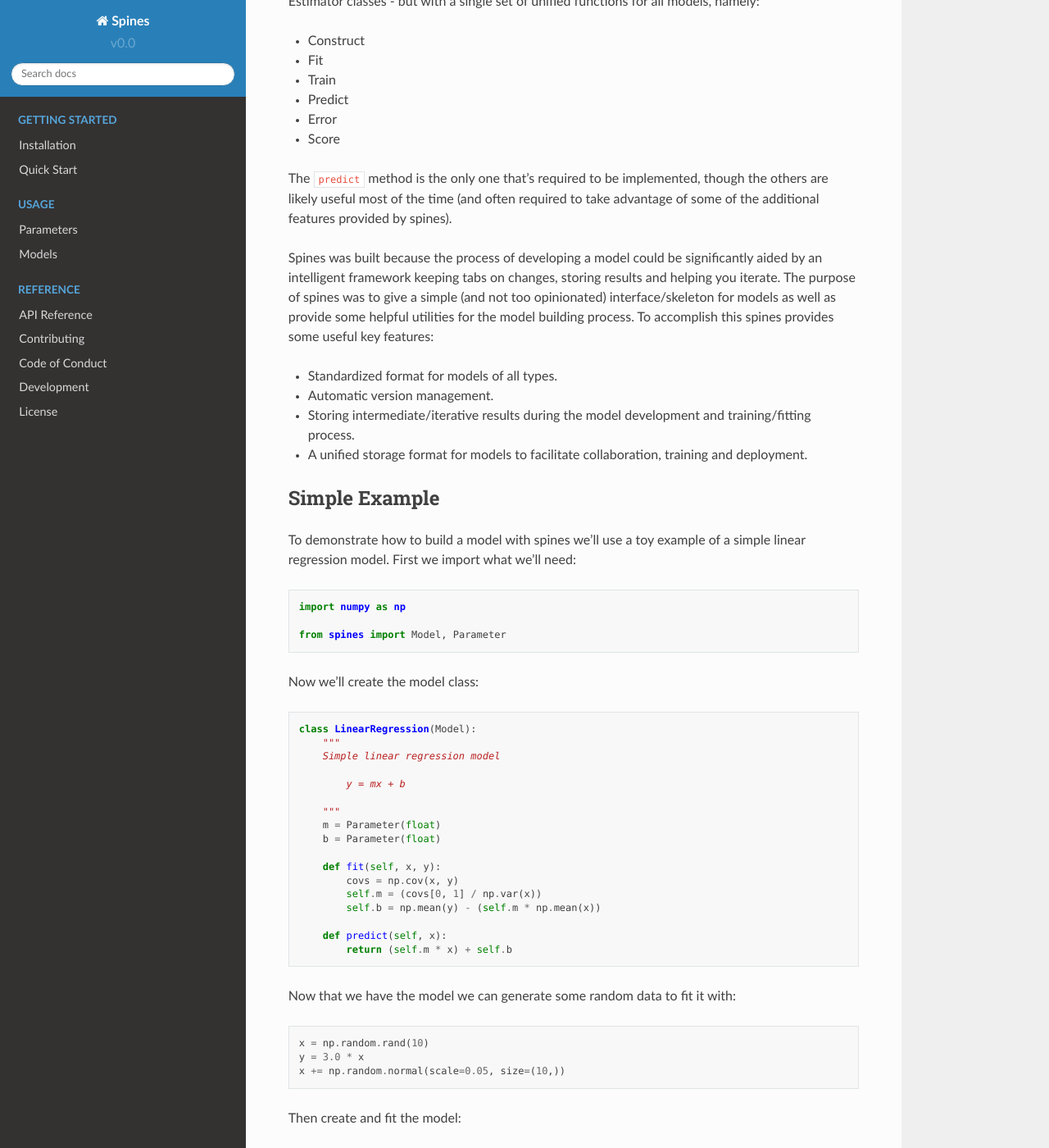
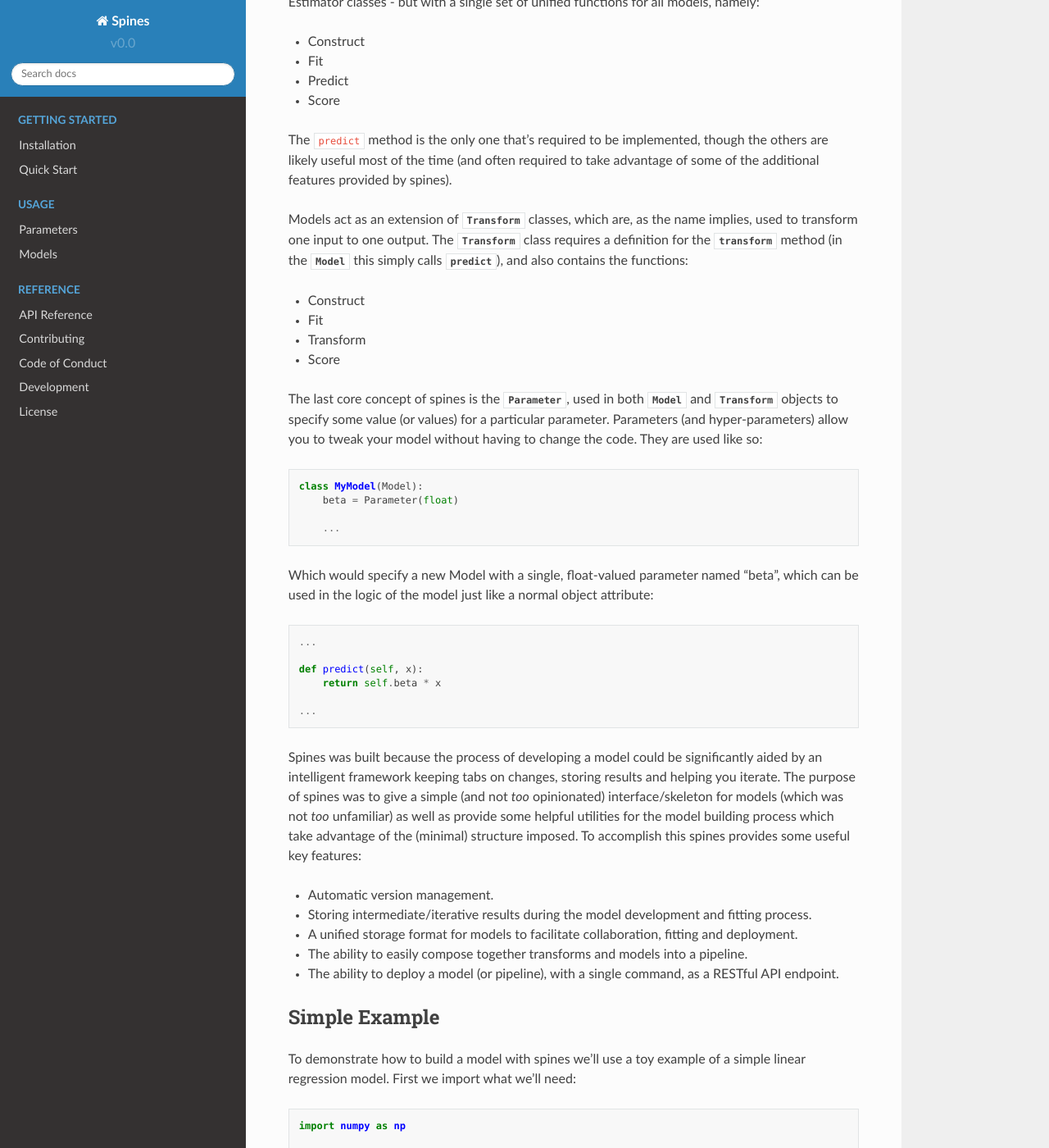
Before and after one commit to douglasdaly/spines, a Sphinx documentation site: the page built from docs/index.rst, in a window 1280 px wide and 1400 px high, scrolled down 671 px. Shown: the whole window at 82% size. Built offline with Sphinx 7.4.7 and the Read the Docs theme 2.0.0, drawn with Linux system fonts in a browser that asks for light colours; pages that are not in the unit, such as notebooks, are missing from menus; some of the changed text lies outside the part shown.

```diff
--- a/docs/index.rst
+++ b/docs/index.rst
@@ -32,16 +32,14 @@ About
 =====
 
 Spines is a library which provides a consistent (and hopefully familiar)
-framework for building predictive models.  It's core Model class is
-similar, in structure, to some of scikit-learn's underlying Estimator
+framework for building predictive models.  It's core :obj:`Model` class
+is similar, in structure, to some of scikit-learn's underlying Estimator
 classes - but with a single set of unified functions for all models,
 namely:
 
 - Construct
 - Fit
-- Train
 - Predict
-- Error
 - Score
 
 The ``predict`` method is the only one that's required to be
@@ -49,19 +47,62 @@ implemented, though the others are likely useful most of the time (and
 often required to take advantage of some of the additional features
 provided by spines).
 
+Models act as an extension of :obj:`Transform` classes, which are, as
+the name implies, used to transform one input to one output.  The
+:obj:`Transform` class requires a definition for the :obj:`transform`
+method (in the :obj:`Model` this simply calls :obj:`predict`), and also
+contains the functions:
+
+- Construct
+- Fit
+- Transform
+- Score
+
+The last core concept of spines is the :obj:`Parameter`, used in both
+:obj:`Model` and :obj:`Transform` objects to specify some value (or
+values) for a particular parameter.  Parameters (and hyper-parameters)
+allow you to tweak your model without having to change the code.  They
+are used like so:
+
+.. code-block:: python
+
+    class MyModel(Model):
+        beta = Parameter(float)
+
+        ...
+
+Which would specify a new Model with a single, float-valued parameter
+named "beta", which can be used in the logic of the model just like
+a normal object attribute:
+
+.. code-block:: python
+
+    ...
+
+    def predict(self, x):
+        return self.beta * x
+
+    ...
+
+
 Spines was built because the process of developing a model could be
 significantly aided by an intelligent framework keeping tabs on changes,
 storing results and helping you iterate. The purpose of spines was to
-give a simple (and not too opinionated) interface/skeleton for models as
-well as provide some helpful utilities for the model building process.
-To accomplish this spines provides some useful key features:
+give a simple (and not *too* opinionated) interface/skeleton for models
+(which was not *too* unfamiliar) as well as provide some helpful
+utilities for the model building process which take advantage of the
+(minimal) structure imposed.  To accomplish this spines provides some
+useful key features:
 
-- Standardized format for models of all types.
 - Automatic version management.
 - Storing intermediate/iterative results during the model development
-  and training/fitting process.
+  and fitting process.
 - A unified storage format for models to facilitate collaboration,
-  training and deployment.
+  fitting and deployment.
+- The ability to easily compose together transforms and models into a
+  pipeline.
+- The ability to deploy a model (or pipeline), with a single command, as
+  a RESTful API endpoint.
 
 
 Simple Example
```
Also changed, not shown: README.md (+51 -11 lines), 5 other files.
